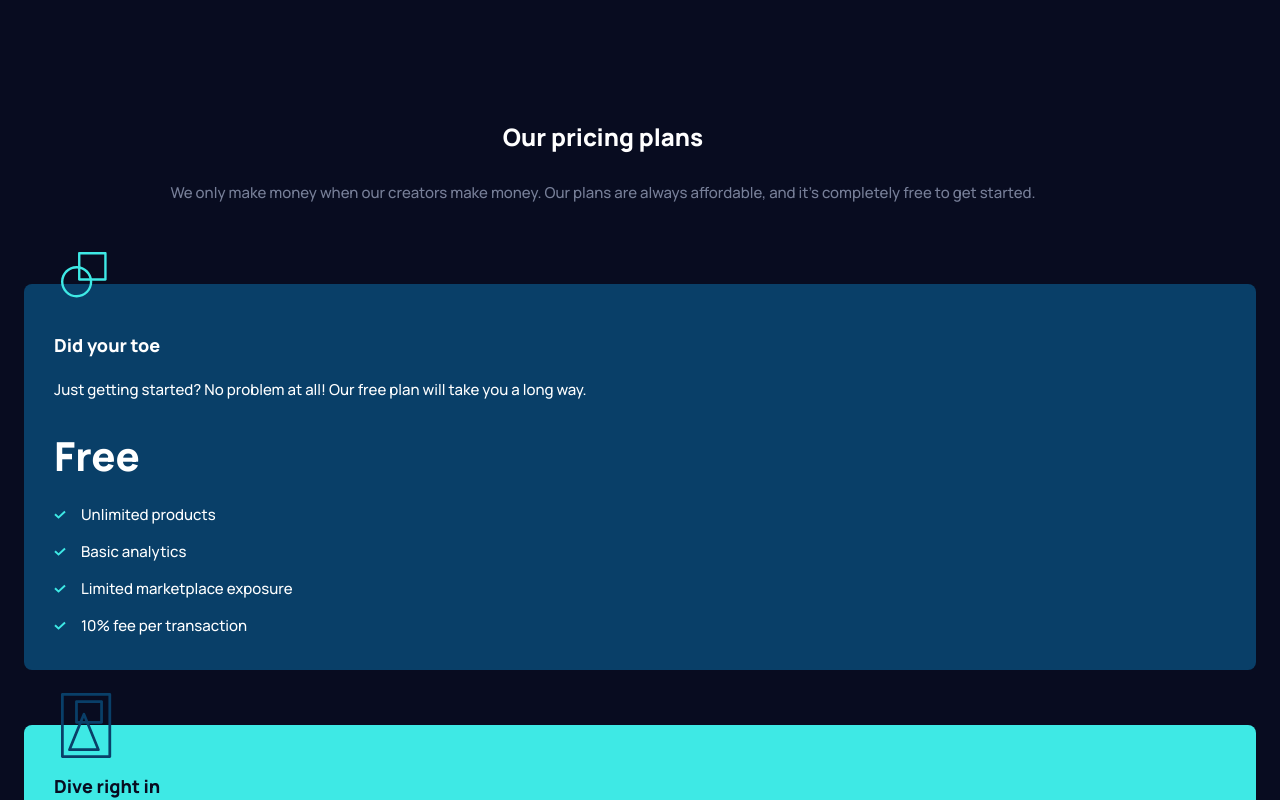
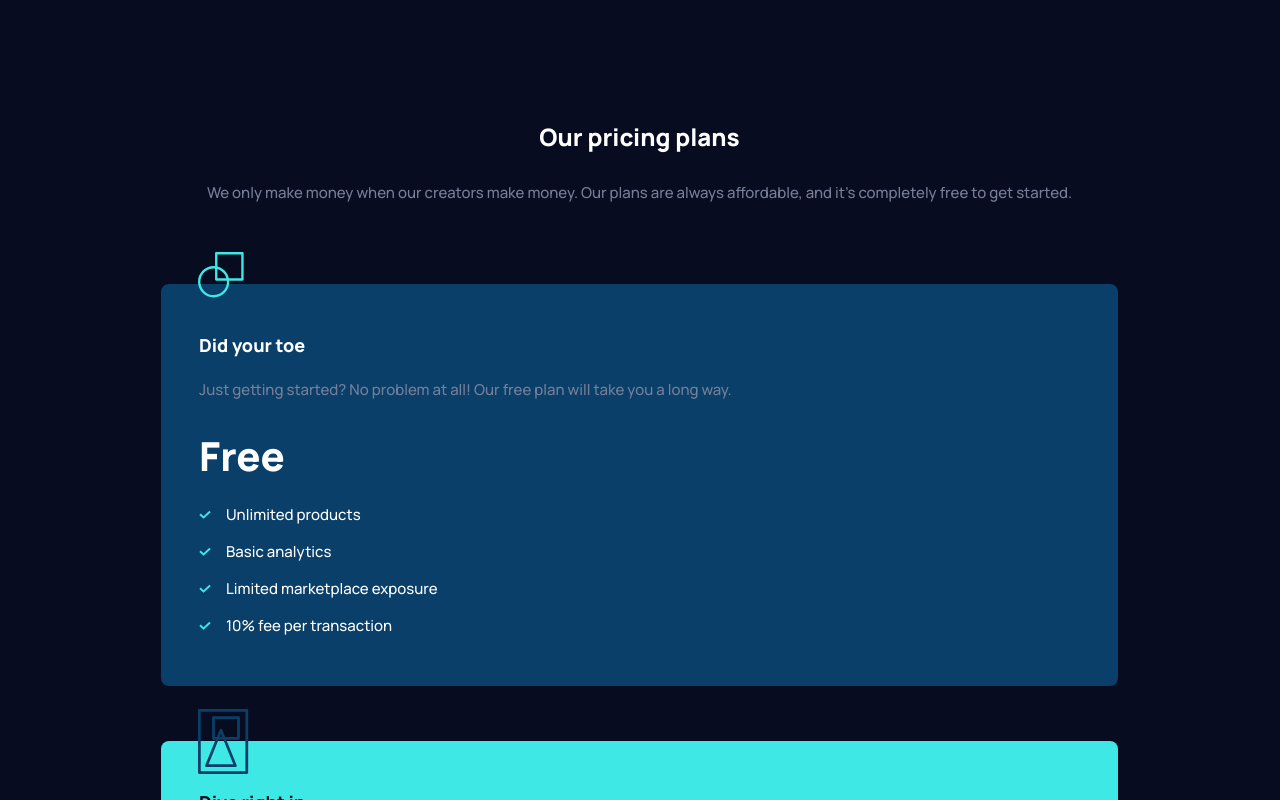
Before and after one commit to Oleksandr-Berd/maker-pre-launch, a React (Create React App) app: page / in a window 1280 px wide. Shown: the part 1400-2200 px from the top of the page. Built offline with nearby package versions, Linux system fonts and the light colour scheme.

Commit message:
the proposition section tab is done

```diff
--- a/src/components/Proposition/Proposition.tsx
+++ b/src/components/Proposition/Proposition.tsx
@@ -18,7 +18,7 @@ const Proposition = () => {
       <SC.List>
         <SC.Item bg={bg1}>
           <SC.Title>Did your toe</SC.Title>
-          <SC.Content>
+          <SC.Content style={{ color: "#777f98" }}>
             Just getting started? No problem at all! Our free plan will take you
             a long way.
           </SC.Content>
--- a/src/components/Proposition/PropositionStyled.ts
+++ b/src/components/Proposition/PropositionStyled.ts
@@ -1,6 +1,5 @@
 import styled from "@emotion/styled";
 import { IntroStyle } from "../../utils/types";
-
 
 export const MainTitleWrapper = styled.div`
   padding-left: 24px;
@@ -10,27 +9,33 @@ margin-bottom: 79px;
 
   text-align: center;
 
-@media (min-width: 768px){
-    padding-left: 97;
+  @media (min-width: 768px) {
+    padding-left: 97px;
     padding-right: 98px;
   }
-`
+`;
 
 export const MainTitle = styled.h3`
   margin-bottom: 27px;
 
   font-size: 24px;
-`
+`;
 
 export const MainContent = styled.p`
   font-size: 15px;
   line-height: 1.67;
-`
+`;
 
 export const List = styled.ul`
   padding-bottom: 144px;
   padding-left: 24px;
   padding-right: 24px;
+
+  @media (min-width: 768px) {
+    padding-bottom: 119px;
+    padding-left: 161px;
+    padding-right: 162px;
+  }
 `;
 
 export const Item = styled.li<IntroStyle>`
@@ -42,6 +47,12 @@ export const Item = styled.li<IntroStyle>`
   padding-right: 29px;
 
   border-radius: 8px;
+
+  @media (min-width: 768px) {
+    padding-bottom: 48px;
+    padding-left: 38px;
+    padding-right: 38px;
+  }
 
   &::before {
     position: absolute;
@@ -63,6 +74,8 @@ export const Item = styled.li<IntroStyle>`
     & h4 {
       color: #fff;
     }
+
+
 
     & svg {
       fill: #3ee9e5;
@@ -93,6 +106,8 @@ export const Title = styled.h5`
 
 export const Content = styled.p`
   margin-bottom: 26px;
+
+  color: #777f98;
 
   font-size: 15px;
   line-height: 1.67;
```
Lines whose indentation alone changed are shown as unchanged.
